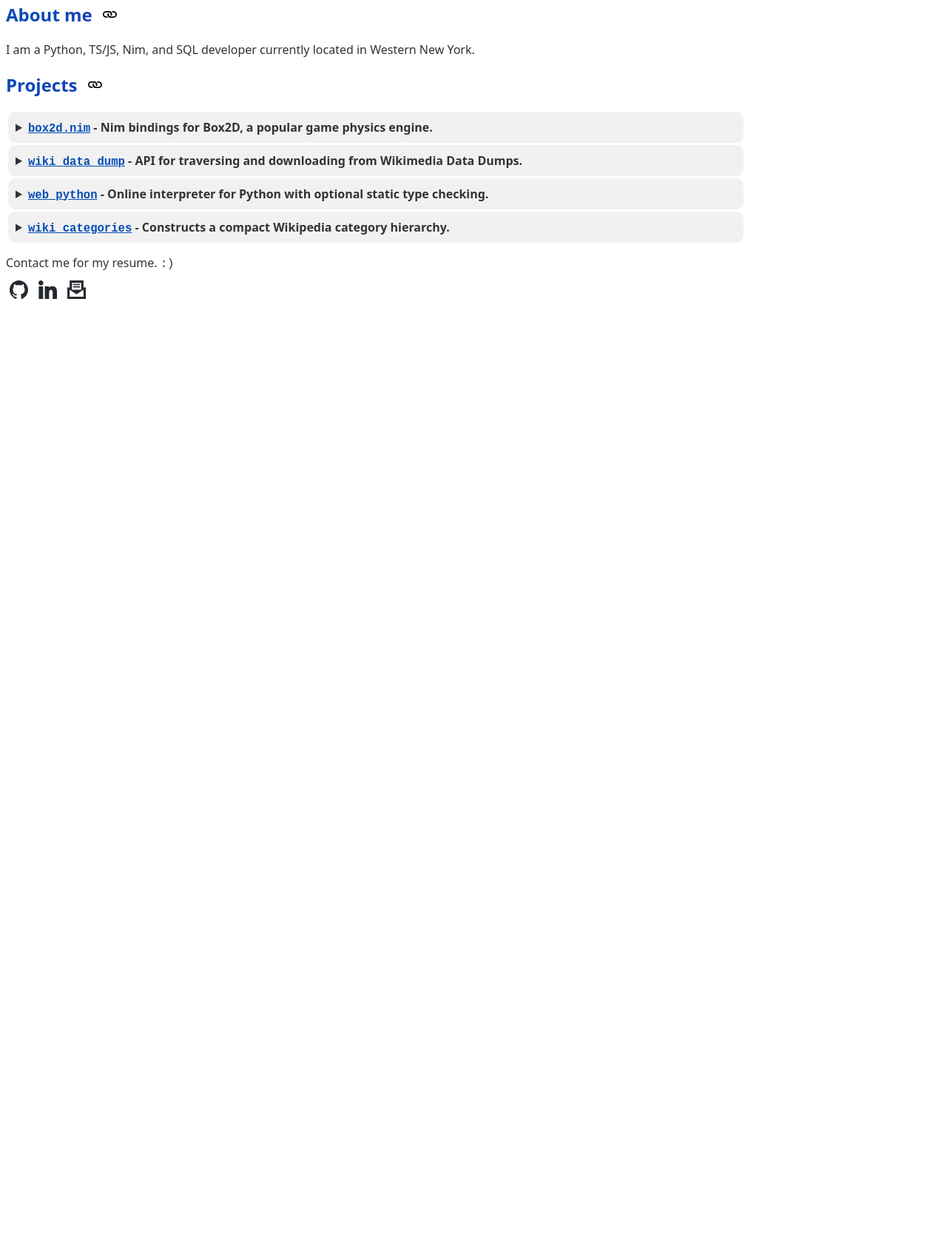
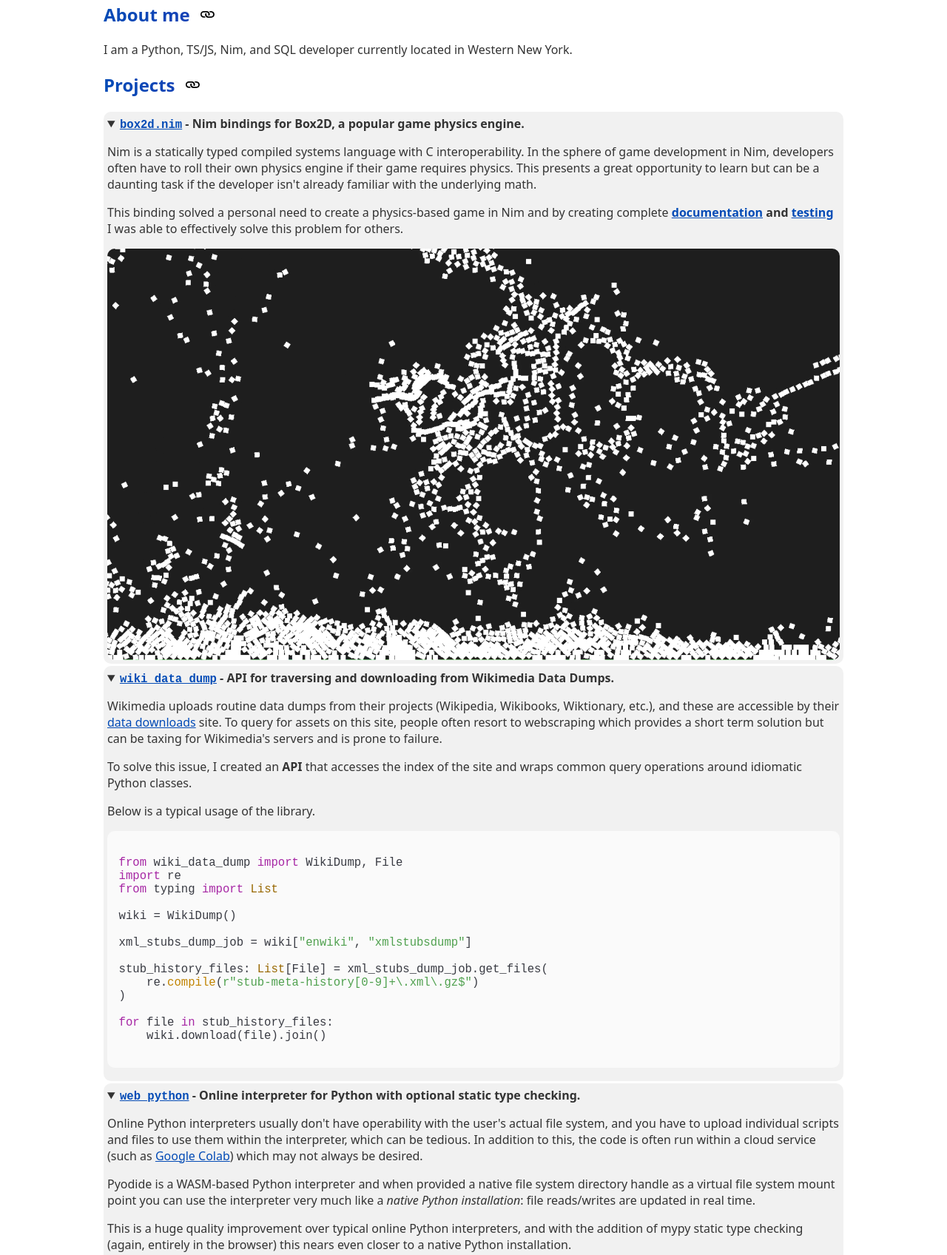
Before and after one commit to jon-edward/jon-edward.github.io, a website built with Vite: page index.html in a window 1280 px wide. Shown: the part 125-1821 px from the top of the page at 74% size. Before the commit the page ends 800 px from the top, so only its background shows below. Built offline with nearby package versions, Linux system fonts and the light colour scheme.

Commit message:
Visual changes, start with details open

```diff
--- a/index.html
+++ b/index.html
@@ -11,7 +11,7 @@
     <meta name="viewport" content="width=device-width, initial-scale=1.0" />
     <title>Jon is a developer</title>
   </head>
-  <body style="max-width: 1000px">
+  <body>
     <h1 class="hover-grad-txt">Jon is a developer</h1>
     <p>This site is intentionally not blank.</p>
     <section id="about-me">
@@ -53,7 +53,7 @@
             src="/src/assets/link.svg"
         /></a>
       </h2>
-      <details>
+      <details open="">
         <summary>
           <strong
             ><a href="https://github.com/jon-edward/box2d.nim"
@@ -73,14 +73,17 @@
         <p>
           This binding solved a personal need to create a physics-based game in
           Nim and by creating complete
-          <a href="https://jon.is-a.dev/box2d.nim/">documentation</a> and
-          <a href="https://github.com/jon-edward/box2d.nim/tree/main/tests"
-            >testing</a
+          <strong
+            ><a href="https://jon.is-a.dev/box2d.nim/">documentation</a> and
+            <a href="https://github.com/jon-edward/box2d.nim/tree/main/tests"
+              >testing</a
+            ></strong
           >
           I was able to effectively solve this problem for others.
         </p>
+        <img class="projects-img" src="/src/assets/boxes_frame_white.png" />
       </details>
-      <details>
+      <details open="">
         <summary>
           <strong
             ><a href="https://github.com/jon-edward/wiki_dump"
@@ -99,12 +102,29 @@
           servers and is prone to failure.
         </p>
         <p>
-          To solve this issue, I created an API that accesses the index of the
-          site and wraps common query operations around idiomatic Python
-          classes.
+          To solve this issue, I created an <strong>API</strong> that accesses
+          the index of the site and wraps common query operations around
+          idiomatic Python classes.
         </p>
+        <p>Below is a typical usage of the library.</p>
+        <pre><code>
+from wiki_data_dump import WikiDump, File
+import re
+from typing import List
+
+wiki = WikiDump()
+
+xml_stubs_dump_job = wiki["enwiki", "xmlstubsdump"]
+
+stub_history_files: List[File] = xml_stubs_dump_job.get_files(
+    re.compile(r"stub-meta-history[0-9]+\.xml\.gz$")
+)
+
+for file in stub_history_files:
+    wiki.download(file).join()
+        </code></pre>
       </details>
-      <details>
+      <details open="">
         <summary>
           <strong
             ><a href="https://github.com/jon-edward/web_python"
@@ -126,8 +146,9 @@
         <p>
           Pyodide is a WASM-based Python interpreter and when provided a native
           file system directory handle as a virtual file system mount point you
-          can use the interpreter very much like a native Python installation:
-          file reads/writes are updated in real time.
+          can use the interpreter very much like a
+          <i>native Python installation</i>: file reads/writes are updated in
+          real time.
         </p>
         <p>
           This is a huge quality improvement over typical online Python
@@ -135,9 +156,9 @@
           (again, entirely in the browser) this nears even closer to a native
           Python installation.
         </p>
+        <img class="projects-img" src="/src/assets/web_python.png" />
       </details>
-
-      <details>
+      <details open="">
         <summary>
           <strong
             ><a href="https://github.com/jon-edward/wiki-categories"
@@ -150,8 +171,9 @@
           For another project, I needed a way to navigate the Wikipedia category
           hierarchy quickly, and without the Wikipedia API. Originally using the
           above <code>wiki_dump</code> project, I constructed a pipeline to
-          automatically extract category data from the Wikimedia assets,
-          transform it into a graph structure, and upload it to GitHub Pages.
+          automatically <strong>extract</strong> category data from the
+          Wikimedia assets, <strong>transform</strong> it into a graph
+          structure, and upload it to GitHub Pages.
         </p>
         <p>
           There were multiple limitations that needed to be properly handled:
@@ -168,7 +190,9 @@
       </details>
     </section>
     <section id="links">
-      <p>Contact me for my resume. <code>:)</code></p>
+      <p style="padding: 15px 0">
+        <strong>Contact me for my resume. <code>:)</code></strong>
+      </p>
       <p>
         <a href="https://github.com/jon-edward" target="_blank"
           ><img
@@ -219,6 +243,23 @@
         /></a>
       </p>
     </section>
+    <div style="height: 100px"></div>
     <script type="module" src="/src/main.ts"></script>
+    <link
+      rel="stylesheet"
+      href="//cdnjs.cloudflare.com/ajax/libs/highlight.js/9.15.6/styles/atom-one-light.min.css"
+      media="screen"
+    />
+    <link
+      rel="stylesheet"
+      href="//cdnjs.cloudflare.com/ajax/libs/highlight.js/9.15.6/styles/a11y-dark.min.css"
+      media="screen and (prefers-color-scheme: dark)"
+    />
+    <script src="https://cdnjs.cloudflare.com/ajax/libs/highlight.js/11.9.0/highlight.min.js"></script>
+    <script src="https://cdnjs.cloudflare.com/ajax/libs/highlight.js/11.9.0/languages/python.min.js"></script>
+
+    <script>
+      hljs.highlightAll();
+    </script>
   </body>
 </html>
--- a/src/main.ts
+++ b/src/main.ts
@@ -1,36 +1,17 @@
 import "./style.css";
 
 const projectsSection = document.getElementById("projects")!;
-
 const aboutMeSection = document.getElementById("about-me")!;
-
-function openProjectDetails() {
-  const detailsElements = projectsSection.querySelectorAll("details");
-
-  for (const element of detailsElements) {
-    element.setAttribute("open", "true");
-  }
-}
-
-function closeProjectDetails() {
-  const detailsElements = projectsSection.querySelectorAll("details");
-
-  for (const element of detailsElements) {
-    element.removeAttribute("open");
-  }
-}
 
 function handleHash(hash: string) {
   switch (hash) {
     case "#projects":
-      openProjectDetails();
       window.scrollTo({
         top: projectsSection.offsetTop,
         behavior: "smooth",
       });
       break;
     case "#about-me":
-      closeProjectDetails();
       window.scrollTo({
         top: aboutMeSection.offsetTop,
         behavior: "smooth",
--- a/src/style.css
+++ b/src/style.css
@@ -7,6 +7,31 @@
   font-family: system-ui, -apple-system, BlinkMacSystemFont, "Segoe UI", Roboto,
     Oxygen, Ubuntu, Cantarell, "Open Sans", "Helvetica Neue", sans-serif;
   font-size: medium;
+}
+
+html {
+  display: table;
+  margin: auto;
+}
+
+body {
+  display: table-cell;
+  vertical-align: middle;
+  max-width: 1000px;
+}
+
+.projects-img {
+  max-width: 1000px;
+  width: 100%;
+  border-radius: 10px;
+  margin: 0;
+  padding: 0;
+  display: block;
+}
+
+details > img {
+  border-radius: 0;
+  max-width: calc(1000px - 20px);
 }
 
 .dark-variant {
@@ -27,9 +52,13 @@ li {
 }
 
 details {
-  padding: 10px;
+  padding: 5px;
   background-color: rgb(241, 241, 241);
-  margin: 3px;
+  margin: 3px 0;
+  border-radius: 10px;
+}
+
+pre > code {
   border-radius: 10px;
 }
 
@@ -80,6 +109,10 @@ ul {
   }
 }
 
+summary a * {
+  pointer-events: none;
+}
+
 @media (prefers-color-scheme: dark) {
   :root {
     --secondary-color: rgb(121, 250, 147);
```
Also changed, not shown: src/assets/boxes_frame_white.png (added), src/assets/web_python.png (added).
